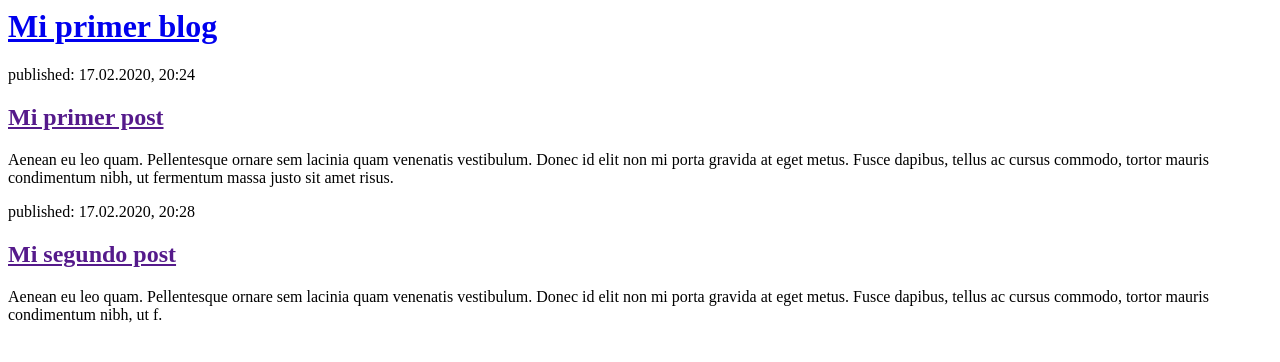
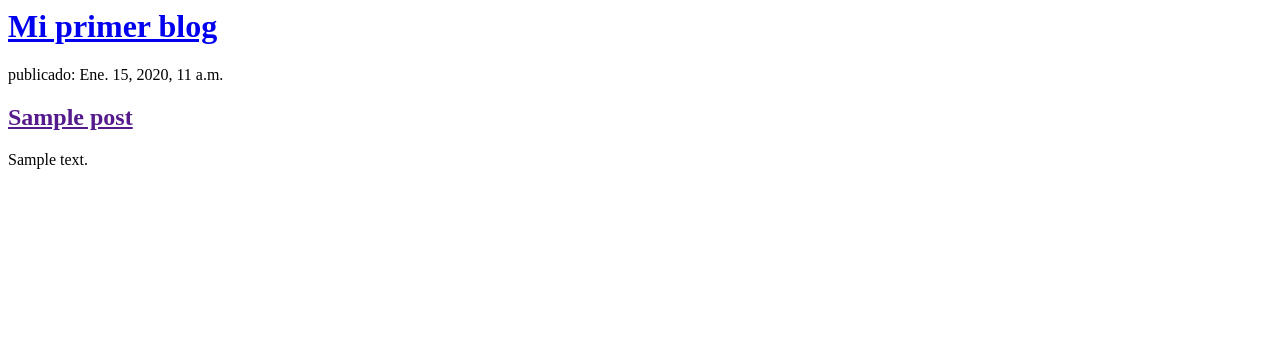
Before and after one commit to Violetus/my-first-blog, a Django app: page / in a window 1280 px wide. Shown: the top 362 px of the page. Run offline with Django 3.2, Linux system fonts and the light colour scheme; tables that the repository leaves empty hold one stand-in row (values such as "Sample post").

Commit message:
Templates modificados para mostrar post desde base de datos.

```diff
--- a/blog/templates/blog/post_list.html
+++ b/blog/templates/blog/post_list.html
@@ -7,16 +7,12 @@
             <h1><a href="/">Mi primer blog</a></h1>
         </div>
 
-        <div>
-            <p>published: 17.02.2020, 20:24</p>
-            <h2><a href="">Mi primer post</a></h2>
-            <p>Aenean eu leo quam. Pellentesque ornare sem lacinia quam venenatis vestibulum. Donec id elit non mi porta gravida at eget metus. Fusce dapibus, tellus ac cursus commodo, tortor mauris condimentum nibh, ut fermentum massa justo sit amet risus.</p>
-        </div>
-
-        <div>
-            <p>published: 17.02.2020, 20:28</p>
-            <h2><a href="">Mi segundo post</a></h2>
-            <p>Aenean eu leo quam. Pellentesque ornare sem lacinia quam venenatis vestibulum. Donec id elit non mi porta gravida at eget metus. Fusce dapibus, tellus ac cursus commodo, tortor mauris condimentum nibh, ut f.</p>
-        </div>
+        {% for post in posts %}
+    <div>
+        <p> publicado: {{ post.published_date }}</p>
+        <h2><a href="">{{ post.title }}</a></h2>
+        <p>{{ post.text|linebreaksbr }}</p>
+    </div>
+{% endfor %}
     </body>
 </html>
--- a/blog/views.py
+++ b/blog/views.py
@@ -1,5 +1,8 @@
 from django.shortcuts import render
+from django.utils import timezone
+from .models import Post
 
 # Create your views here.
 def post_list(request):
-    return render(request, 'blog/post_list.html', {})
+    posts = Post.objects.filter(published_date__lte=timezone.now()).order_by('published_date')
+    return render(request, 'blog/post_list.html', {"posts": posts})
```
